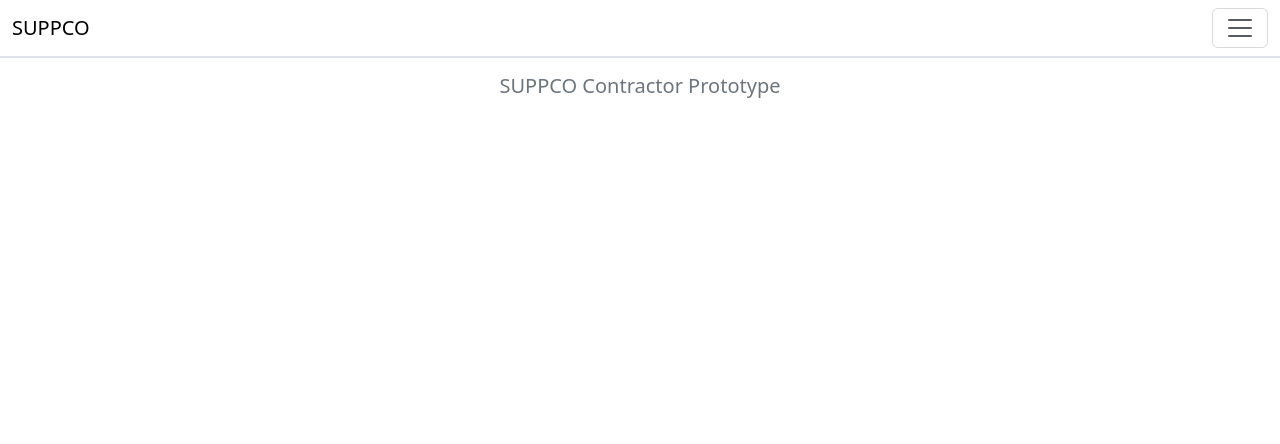
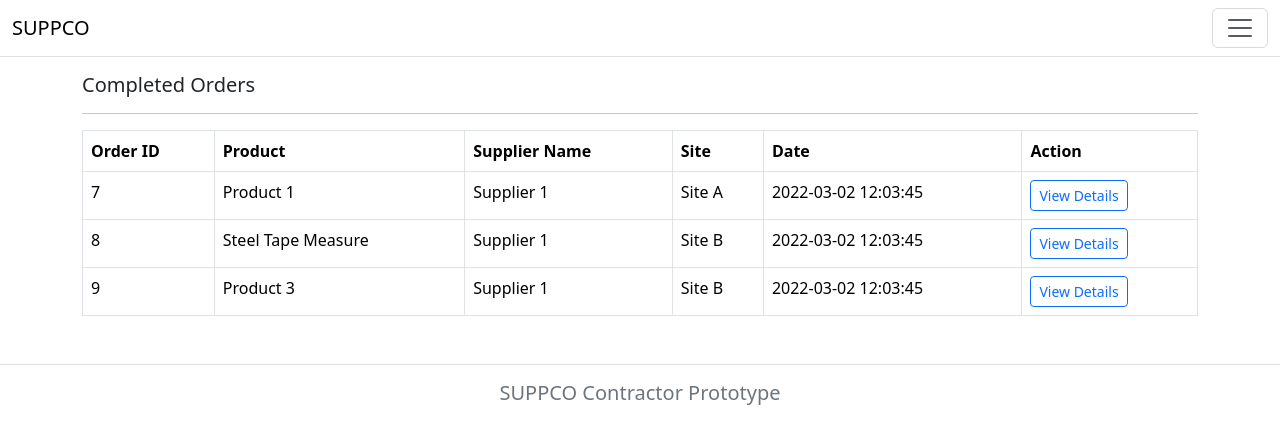
Before and after one commit to daltechafrica/suppco-contractor-prototype, a React (Create React App) app: page /supplier/1 in a window 1280 px wide. Shown: the top 444 px of the page. Built offline with nearby package versions, Linux system fonts and the light colour scheme.

Commit message:
complete vat section

```diff
--- a/src/constants/Routes.jsx
+++ b/src/constants/Routes.jsx
@@ -47,6 +47,9 @@
 );
 const AggregatePreview = React.lazy(() => import("../pages/AggregatePreview"));
 const Settings = React.lazy(() => import("../pages/Settings"));
+const SupplierOrdersPage = React.lazy(() =>
+  import("../pages/SupplierOrdersPage")
+);
 
 function BaseRouter() {
   return (
@@ -133,6 +136,10 @@
               element={<AggregatePreview />}
             />
             <Route path={appLinks.Settings} element={<Settings />} />
+            <Route
+              path="/supplier/:supplierName"
+              element={<SupplierOrdersPage />}
+            />
           </Routes>
           <Footer />
         </Suspense>
--- a/src/pages/Books.jsx
+++ b/src/pages/Books.jsx
@@ -6,26 +6,20 @@
 function Books() {
   const [selectedMonth, setSelectedMonth] = useState("");
   const [selectedYear, setSelectedYear] = useState("");
-  const completedOrders = orders.filter(
-    (order) => order.status === "Completed"
-  );
 
-  const totalCompletedOrdersAmount = completedOrders.reduce(
-    (sum, order) => sum + order.finalTotal,
-    0
-  );
-
-  const activeOrders = orders.filter((order) => order.status === "Active");
-  const totalActiveOrdersAmount = activeOrders.reduce(
-    (sum, order) => sum + order.finalTotal,
-    0
-  );
-
-  const pendingOrders = orders.filter((order) => order.status === "Pending");
-  const totalPendingOrdersAmount = pendingOrders.reduce(
-    (sum, order) => sum + order.finalTotal,
-    0
-  );
+  // Function to group orders by supplier
+  const groupOrdersBySupplier = (orders) => {
+    return orders.reduce((acc, order) => {
+      const {
+        supplierDetail: { name },
+        paymentDetail: { vat },
+      } = order;
+      acc[name] = acc[name] || { vat: 0, orders: [] };
+      acc[name].vat += parseFloat(vat);
+      acc[name].orders.push(order);
+      return acc;
+    }, {});
+  };
 
   const handleMonthChange = (e) => {
     setSelectedMonth(e.target.value);
@@ -35,18 +29,18 @@
     setSelectedYear(e.target.value);
   };
 
-  const filteredOrders = completedOrders.filter((order) => {
+  // Filter orders based on completion status
+  const filteredOrders = orders.filter((order) => {
     const orderDate = new Date(order.created);
     return (
+      order.status === "Completed" &&
       orderDate.getMonth() + 1 === parseInt(selectedMonth) &&
       orderDate.getFullYear() === parseInt(selectedYear)
     );
   });
 
-  const totalVAT = filteredOrders.reduce(
-    (sum, order) => sum + order.paymentDetail.vat,
-    0
-  );
+  // Group filtered orders by supplier
+  const ordersBySupplier = groupOrdersBySupplier(filteredOrders);
 
   const monthNames = [
     "January",
@@ -62,6 +56,27 @@
     "November",
     "December",
   ];
+
+  // Calculate total amounts for pending, active, and completed payments
+  const pendingOrders = orders.filter((order) => order.status === "Pending");
+  const totalPendingOrdersAmount = pendingOrders.reduce(
+    (sum, order) => sum + order.finalTotal,
+    0
+  );
+
+  const activeOrders = orders.filter((order) => order.status === "Active");
+  const totalActiveOrdersAmount = activeOrders.reduce(
+    (sum, order) => sum + order.finalTotal,
+    0
+  );
+
+  const completedOrders = orders.filter(
+    (order) => order.status === "Completed"
+  );
+  const totalCompletedOrdersAmount = completedOrders.reduce(
+    (sum, order) => sum + order.finalTotal,
+    0
+  );
 
   return (
     <>
@@ -118,7 +133,6 @@
         <hr />
 
         <section className="mb-3">
-          <h6>Generate VAT for Specific Month</h6>
           <div className="mb-3">
             <label htmlFor="month" className="form-label me-2">
               Month:
@@ -132,7 +146,7 @@
             >
               <option value="">Select Month</option>
               {monthNames.map((month, index) => (
-                <option key={index + 1} value={index + 1}>
+                <option key={index} value={index + 1}>
                   {month}
                 </option>
               ))}
@@ -151,46 +165,33 @@
               className="form-control me-2"
             />
           </div>
-          <div className="mb-3">
-            <p className="fw-bold text-uppercase text-decoration-underline">
-              Total VAT for {selectedMonth && monthNames[selectedMonth - 1]}/
-              {selectedYear}: {totalVAT} Ksh
-            </p>
-          </div>
           <div className="table-responsive">
             <table className="table table-bordered">
               <thead>
                 <tr>
-                  <th>Order ID</th>
-                  <th>Product</th>
-                  <th>VAT</th>
                   <th>Supplier Name</th>
-                  <th>Site</th>
-                  <th>Date</th>
-                  <th>Status</th>
+                  <th>Total VAT</th>
                   <th>Action</th>
                 </tr>
               </thead>
               <tbody>
-                {filteredOrders.map((item) => (
-                  <tr key={item.id}>
-                    <td>{item.id}</td>
-                    <td>{item.product}</td>
-                    <td>{item.paymentDetail.vat}</td>
-                    <td>{item.supplierDetail.name}</td>
-                    <td>{item.deliveryPlan.destination}</td>
-                    <td>{item.created}</td>
-                    <td>{item.status}</td>
+                {/* Render table rows for each supplier */}
+                {Object.entries(ordersBySupplier).map(
+                  ([supplierName, { vat, orders }]) => (
+                    <tr key={supplierName}>
+                      <td>{supplierName}</td>
+                      <td>{vat.toFixed(2)} Ksh</td>
                       <td>
                         <Link
-                        to={`/orders/${item.id}/detail`}
+                          to="/supplier/Supplier%201"
                           className="btn btn-outline-primary btn-sm"
                         >
-                        View
+                          View Orders
                         </Link>
                       </td>
                     </tr>
-                ))}
+                  )
+                )}
               </tbody>
             </table>
           </div>
--- /dev/null
+++ b/src/pages/SupplierOrdersPage.jsx
@@ -0,0 +1,52 @@
+import React from "react";
+import { Link } from "react-router-dom";
+import { orders } from "../data/orders";
+
+function SupplierOrdersPage({ location }) {
+
+  const completedOrders = orders.filter(
+    (order) => order.status === "Completed"
+  );
+
+  return (
+    <div className="container py-3 mb-3">
+      <h5>Completed Orders</h5>
+      <hr />
+      <div className="table-responsive">
+        <table className="table table-bordered">
+          <thead>
+            <tr>
+              <th>Order ID</th>
+              <th>Product</th>
+              <th>Supplier Name</th>
+              <th>Site</th>
+              <th>Date</th>
+              <th>Action</th>
+            </tr>
+          </thead>
+          <tbody>
+            {completedOrders?.map((order) => (
+              <tr key={order.id}>
+                <td>{order.id}</td>
+                <td>{order.product}</td>
+                <td>{order.supplierDetail.name}</td>
+                <td>{order.deliveryPlan.destination}</td>
+                <td>{order.created}</td>
+                <td>
+                  <Link
+                    to={`/orders/${order.id}/detail`}
+                    className="btn btn-outline-primary btn-sm"
+                  >
+                    View Details
+                  </Link>
+                </td>
+              </tr>
+            ))}
+          </tbody>
+        </table>
+      </div>
+    </div>
+  );
+}
+
+export default SupplierOrdersPage;
```
Lines whose indentation alone changed are shown as unchanged.
